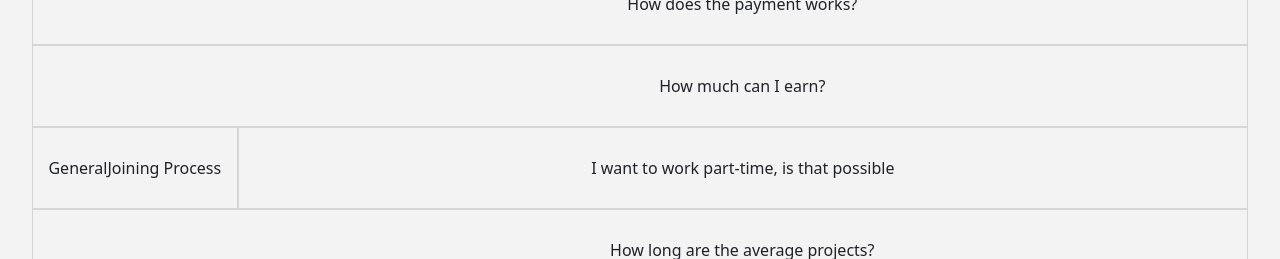
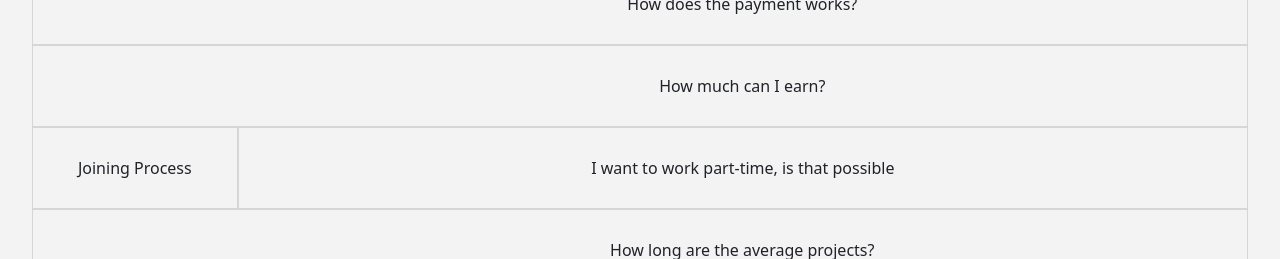
Before and after one commit to emefienem/Zwilt-Page, a React (Create React App) app: page / in a window 1280 px wide. Shown: the part 6260-6519 px from the top of the page. Built offline with nearby package versions, Linux system fonts and the light colour scheme.

Commit message:
messages

```diff
--- a/src/components/Faq.jsx
+++ b/src/components/Faq.jsx
@@ -17,7 +17,7 @@ const Faq = () => {
         </h1>
 
         <div className="flex flex-col">
-          {["General", ["General", , "Joining Process"]].map((item, i) => (
+          {["General", "Joining Process"].map((item, i) => (
             <div key={i}>
               {faqsQuestion.map((faq, i) => (
                 <div key={i} className={"flex group"}>
```
